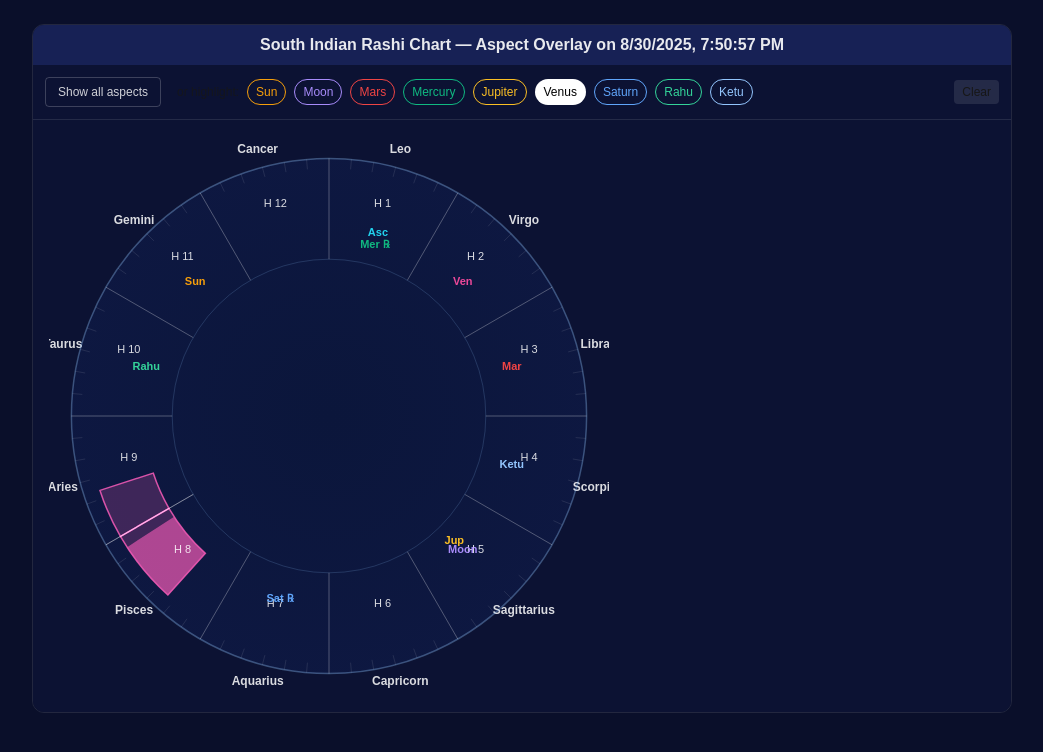
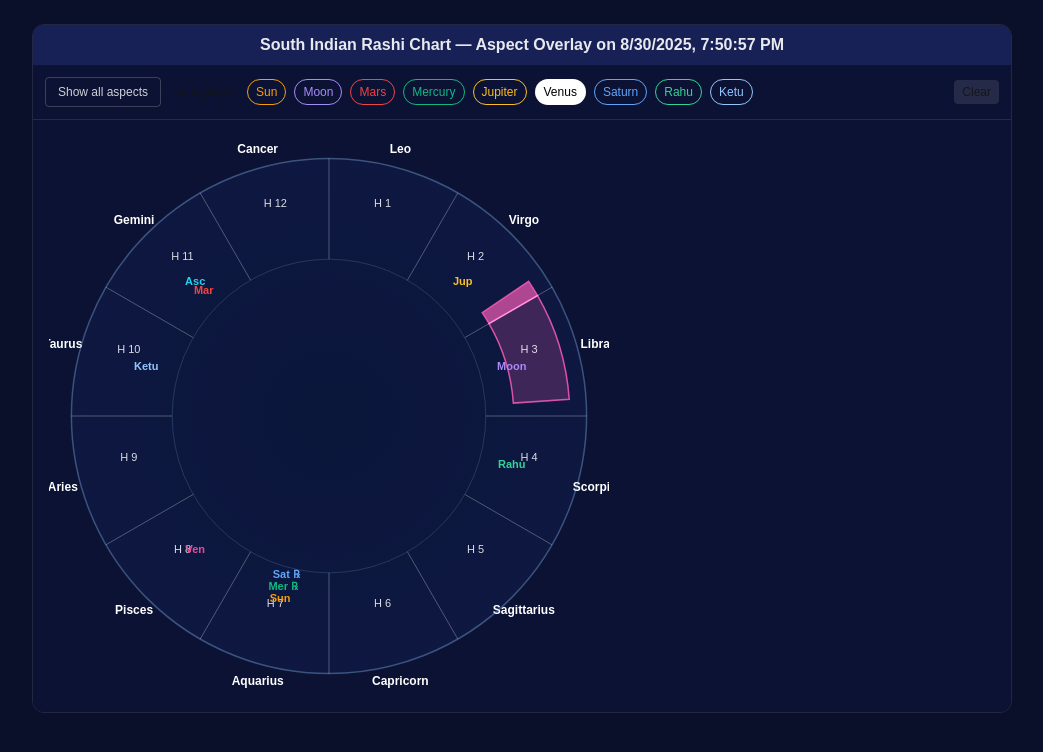
Before and after one commit to Vaishu1293/vedic-rashi, a Next.js app: page / in a window 1280 px wide. Shown: the top 752 px of the page, without its empty margins (118-1161 px from the left). Built offline with nearby package versions, Linux system fonts and the light colour scheme.

Commit message:
vision-overlay

```diff
--- a/src/app/circularRashiChart.tsx
+++ b/src/app/circularRashiChart.tsx
@@ -15,9 +15,10 @@ export interface Placement {
 interface Props {
   ascSign: number;
   placements: Placement[];
-  size?: number;                 // px, default 560
+  size?: number;
   selectedPlanet?: Planet | null;
-  highlightPlanets?: Planet[];   // show *all* aspects for these
+  highlightPlanets?: Planet[];
+  showAllAspects?: boolean;      // NEW: control fill vs border mode
 }
 
 export const P_COLOR: Record<Planet, string> = {
@@ -31,52 +32,37 @@ const P_LABEL: Record<Planet, string> = {
   Venus:"Ven", Saturn:"Sat", Rahu:"Rahu", Ketu:"Ketu", Uranus:"Ura", Neptune:"Nep", Pluto:"Plu",
 };
 
-// Whole-sign drishti offsets
+// Whole-sign drishti
 export const DRISHTI_OFFSETS: Partial<Record<Planet, number[]>> = {
   Sun:[6], Moon:[6], Mercury:[6], Venus:[6],
   Mars:[3,6,7], Jupiter:[4,6,8], Saturn:[2,6,9],
   Rahu:[], Ketu:[],
 };
 
-// Sign names (0 = Aries)
 const SIGN_NAMES = [
   "Aries","Taurus","Gemini","Cancer","Leo","Virgo",
   "Libra","Scorpio","Sagittarius","Capricorn","Aquarius","Pisces"
 ];
 
-// ---------- math helpers ----------
+// helpers
 const clampDeg = (d?: number) => Math.max(0, Math.min(29.999, d ?? 0));
-
-// place Asc sign at the 12 o’clock edge; each sign is 30°
 function signStartAngle(sign: number, ascSign: number): number {
-  // angle increases clockwise; -90° is 12 o’clock
   const houseIdx = (sign - ascSign + 12) % 12;
   return -90 + houseIdx * 30;
 }
-
 function polar(cx: number, cy: number, r: number, angleDegCW: number) {
   const rad = (Math.PI / 180) * angleDegCW;
   return { x: cx + r * Math.cos(rad), y: cy + r * Math.sin(rad) };
 }
-
-// Ring sector (filled annulus slice) path from start→end (CW)
-function ringSectorPath(
-  cx: number, cy: number,
-  rInner: number, rOuter: number,
-  startDeg: number, endDeg: number
-) {
-  // normalize CW small sweep (<= 30° in our usage)
+function ringSectorPath(cx: number, cy: number, rInner: number, rOuter: number, startDeg: number, endDeg: number) {
   let s = startDeg, e = endDeg;
   if (e < s) [s, e] = [e, s];
-  const large = e - s > 180 ? 1 : 0;     // always 0 here, but safe
-  const sweep = 1;                       // clockwise
-
+  const large = e - s > 180 ? 1 : 0;
+  const sweep = 1;
   const pOuterStart = polar(cx, cy, rOuter, s);
   const pOuterEnd   = polar(cx, cy, rOuter, e);
   const pInnerEnd   = polar(cx, cy, rInner, e);
   const pInnerStart = polar(cx, cy, rInner, s);
-
-  // Outer arc (CW), inner arc (CCW using sweep=0), close
   return [
     `M ${pOuterStart.x} ${pOuterStart.y}`,
     `A ${rOuter} ${rOuter} 0 ${large} ${sweep} ${pOuterEnd.x} ${pOuterEnd.y}`,
@@ -86,15 +72,8 @@ function ringSectorPath(
   ].join(" ");
 }
 
-type Seg = {
-  targetSign: number;
-  startAngle: number;   // cw degrees (absolute on wheel)
-  endAngle: number;     // cw degrees
-  color: string;
-  brightFirst15: boolean;
-};
+type Seg = { targetSign: number; startAngle: number; endAngle: number; color: string; brightFirst15: boolean };
 
-// Build two segments per aspect: (target deg→30) + (next 0→deg)
 function makeSegmentsForPlanet(pl: Planet, placements: Placement[], ascSign: number): Seg[] {
   const src = placements.find(p => p.planet === pl);
   if (!src) return [];
@@ -107,36 +86,21 @@ function makeSegmentsForPlanet(pl: Planet, placements: Placement[], ascSign: num
     const tgt = (src.sign + off) % 12;
     const nxt = (tgt + 1) % 12;
 
-    // target sign start/end (absolute wheel angles)
     const tgtStart = signStartAngle(tgt, ascSign);
     const tgtEnd   = tgtStart + 30;
-    const segAStart = tgtStart + deg; // deg→30
+    const segAStart = tgtStart + deg;
     const segAEnd   = tgtEnd;
-
-    out.push({
-      targetSign: tgt,
-      startAngle: segAStart,
-      endAngle: segAEnd,
-      color,
-      brightFirst15: true,
-    });
+    out.push({ targetSign: tgt, startAngle: segAStart, endAngle: segAEnd, color, brightFirst15: true });
 
     if (deg > 0) {
       const nxtStart = signStartAngle(nxt, ascSign);
-      const segBStart = nxtStart;            // 0→deg
+      const segBStart = nxtStart;
       const segBEnd   = nxtStart + deg;
-      out.push({
-        targetSign: nxt,
-        startAngle: segBStart,
-        endAngle: segBEnd,
-        color,
-        brightFirst15: false,
-      });
+      out.push({ targetSign: nxt, startAngle: segBStart, endAngle: segBEnd, color, brightFirst15: false });
     }
   }
   return out;
 }
-// -----------------------------------
 
 const CircularRashiChart: React.FC<Props> = ({
   ascSign,
@@ -144,18 +108,16 @@ const CircularRashiChart: React.FC<Props> = ({
   size = 560,
   selectedPlanet = null,
   highlightPlanets = [],
+  showAllAspects = false,
 }) => {
   const cx = size / 2;
   const cy = size / 2;
 
-  // radii
-  const rOuter = size * 0.46;    // wheel outer rim (house border)
-  const rInner = size * 0.28;    // inner rim (labels area)
-  // the *band* will be a filled annular region between these two
+  const rOuter = size * 0.46;
+  const rInner = size * 0.28;
   const rBandInner = size * 0.33;
   const rBandOuter = size * 0.43;
 
-  // planet groups by sign
   const bySign = useMemo(() => {
     const m = new Map<number, Placement[]>();
     placements.forEach(p => {
@@ -166,47 +128,28 @@ const CircularRashiChart: React.FC<Props> = ({
     return m;
   }, [placements]);
 
-  // collect aspect segments to draw
   const segs = useMemo(() => {
-    const planets = highlightPlanets.length
-      ? highlightPlanets
-      : (selectedPlanet ? [selectedPlanet] : []);
+    const planets = highlightPlanets.length ? highlightPlanets : (selectedPlanet ? [selectedPlanet] : []);
     const res: Seg[] = [];
-    planets.forEach(pl => {
-      makeSegmentsForPlanet(pl, placements, ascSign).forEach(s => res.push(s));
-    });
-    // draw faded under bright
-    res.sort((a,b) => Number(a.brightFirst15) - Number(b.brightFirst15));
+    planets.forEach(pl => { makeSegmentsForPlanet(pl, placements, ascSign).forEach(s => res.push(s)); });
     return res;
   }, [highlightPlanets, selectedPlanet, placements, ascSign]);
 
-  // house boundaries & degree ticks (drawn LAST to keep borders fixed on top)
+  // ticks
   const ticks = useMemo(() => {
-    const lines: { x1:number,y1:number,x2:number,y2:number, opacity:number }[] = [];
+    const lines = [];
     for (let i=0; i<12; i++) {
       const a = signStartAngle(i, ascSign);
       const p1 = polar(cx, cy, rOuter, a);
       const p2 = polar(cx, cy, rInner, a);
       lines.push({ x1:p1.x, y1:p1.y, x2:p2.x, y2:p2.y, opacity:0.4 });
-      // optional small degree ticks (each 5° inside each sign)
-      for (let g=5; g<30; g+=5) {
-        const ag = a + g;
-        const ip = polar(cx, cy, rOuter, ag);
-        const jp = polar(cx, cy, rOuter-10, ag);
-        lines.push({ x1:ip.x, y1:ip.y, x2:jp.x, y2:jp.y, opacity:0.14 });
     }
-    }
-    // close the circle
-    const pO1 = polar(cx, cy, rOuter, signStartAngle(0, ascSign)+360);
-    const pO2 = polar(cx, cy, rInner, signStartAngle(0, ascSign)+360);
-    lines.push({ x1:pO1.x, y1:pO1.y, x2:pO2.x, y2:pO2.y, opacity:0.4 });
     return lines;
   }, [ascSign, cx, cy, rOuter, rInner]);
 
   return (
     <div className="relative" style={{ width: size, height: size }}>
       <svg width={size} height={size}>
-        {/* BACKGROUND */}
         <defs>
           <radialGradient id="bgGrad" cx="50%" cy="50%" r="60%">
             <stop offset="0%" stopColor="#0b163b" />
@@ -215,117 +158,72 @@ const CircularRashiChart: React.FC<Props> = ({
         </defs>
         <circle cx={cx} cy={cy} r={rOuter} fill="url(#bgGrad)" />
 
-        {/* === ASPECT OVERLAYS (draw UNDER borders) === */}
+        {/* Aspect overlays */}
         {segs.map((s, i) => {
-          // Split the first 15° for target chunks only
+          const fullPath = ringSectorPath(cx, cy, rBandInner, rBandOuter, s.startAngle, s.endAngle);
+          if (showAllAspects) {
+            // outline only
+            return <path key={i} d={fullPath} fill="none" stroke={s.color} strokeWidth={2} opacity={0.9} />;
+          } else {
+            // filled with bright/fade
             const fullSpan = s.endAngle - s.startAngle;
             const brightSpan = s.brightFirst15 ? Math.min(15, fullSpan) : 0;
             const brightEnd  = s.startAngle + brightSpan;
-
             const brightPath = s.brightFirst15 && brightSpan > 0
               ? ringSectorPath(cx, cy, rBandInner, rBandOuter, s.startAngle, brightEnd)
               : null;
-          const fadePath = ringSectorPath(
-            cx, cy, rBandInner, rBandOuter,
-            s.brightFirst15 ? brightEnd : s.startAngle,
-            s.endAngle
-          );
-
+            const fadePath = ringSectorPath(cx, cy, rBandInner, rBandOuter, s.brightFirst15 ? brightEnd : s.startAngle, s.endAngle);
             return (
-            <g key={i} style={{ mixBlendMode: "screen" }}>
-              {/* faded annular sector */}
-              {fadePath && (
-                <path d={fadePath} fill={s.color} opacity={0.22} />
-              )}
-              {/* bright annular sector (first 15°) */}
-              {brightPath && (
-                <path d={brightPath} fill={s.color} opacity={0.72} />
-              )}
-              {/* crisp band border */}
-              <path
-                d={ringSectorPath(cx, cy, rBandInner, rBandOuter, s.startAngle, s.endAngle)}
-                fill="none"
-                stroke={s.color}
-                strokeWidth={1.5}
-                opacity={0.9}
-              />
+              <g key={i} style={{ mixBlendMode:"screen" }}>
+                {fadePath && <path d={fadePath} fill={s.color} opacity={0.22} />}
+                {brightPath && <path d={brightPath} fill={s.color} opacity={0.72} />}
+                <path d={fullPath} fill="none" stroke={s.color} strokeWidth={1.5} opacity={0.9} />
               </g>
             );
+          }
         })}
 
-        {/* SIGN NAMES (around the rim) */}
-        {Array.from({length: 12}).map((_, signIdx) => {
+        {/* Sign names */}
+        {Array.from({length:12}).map((_, signIdx) => {
           const mid = signStartAngle(signIdx, ascSign) + 15;
           const rp  = rOuter + 18;
           const tp  = polar(cx, cy, rp, mid);
           return (
-            <text
-              key={`sign-name-${signIdx}`}
-              x={tp.x}
-              y={tp.y}
-              fill="rgba(255,255,255,0.85)"
-              fontSize={12}
-              fontWeight={600}
-              textAnchor="middle"
-              dominantBaseline="middle"
-            >
+            <text key={signIdx} x={tp.x} y={tp.y} fill="white" fontSize={12} fontWeight={600} textAnchor="middle" dominantBaseline="middle">
               {SIGN_NAMES[signIdx]}
             </text>
           );
         })}
 
-        {/* PLANETS + HOUSE NOS (inside) */}
+        {/* House numbers + planets */}
         {Array.from({length:12}).map((_, sign) => {
-          const mid = signStartAngle(sign, ascSign) + 15; // middle of sign
+          const mid = signStartAngle(sign, ascSign) + 15;
           const labelR = (rInner + rOuter) / 2;
           const p = polar(cx, cy, labelR, mid);
           const houseNo = ((sign - ascSign + 12) % 12) + 1;
           const plist = bySign.get(sign) ?? [];
           return (
             <g key={sign}>
-              {/* house no */}
-              <text
-                x={p.x}
-                y={p.y - 12}
-                fill="rgba(255,255,255,.85)"
-                fontSize={11}
-                textAnchor="middle"
-                dominantBaseline="middle"
-              >
+              <text x={p.x} y={p.y-12} fill="rgba(255,255,255,.85)" fontSize={11} textAnchor="middle" dominantBaseline="middle">
                 H {houseNo}
               </text>
-              {/* planets stacked slightly inward */}
-              {plist.length > 0 && (
-                <g>
               {plist.map((pl, idx) => {
                 const rp = labelR - 18 - idx*12;
                 const tp = polar(cx, cy, rp, mid);
                 return (
-                      <text
-                        key={`${sign}-${pl.planet}-${idx}`}
-                        x={tp.x} y={tp.y}
-                        fill={P_COLOR[pl.planet]}
-                        fontSize={11}
-                        fontWeight={600}
-                        textAnchor="middle"
-                        dominantBaseline="middle"
-                      >
+                  <text key={`${sign}-${pl.planet}-${idx}`} x={tp.x} y={tp.y} fill={P_COLOR[pl.planet]} fontSize={11} fontWeight={600} textAnchor="middle" dominantBaseline="middle">
                     {P_LABEL[pl.planet]}{pl.retro ? " ℞" : ""}
                   </text>
                 );
               })}
             </g>
-              )}
-            </g>
           );
         })}
 
-        {/* === HOUSE BORDERS on TOP (fixed) === */}
+        {/* Borders */}
         <circle cx={cx} cy={cy} r={rOuter} fill="none" stroke="rgba(147,197,253,.35)" strokeWidth="1.5" />
         <circle cx={cx} cy={cy} r={rInner} fill="none" stroke="rgba(147,197,253,.18)" strokeWidth="1" />
-        {ticks.map((t,i)=>(
-          <line key={i} x1={t.x1} y1={t.y1} x2={t.x2} y2={t.y2} stroke="rgba(255,255,255,0.7)" strokeOpacity={t.opacity} />
-        ))}
+        {ticks.map((t,i)=>(<line key={i} x1={t.x1} y1={t.y1} x2={t.x2} y2={t.y2} stroke="rgba(255,255,255,0.7)" strokeOpacity={t.opacity} />))}
       </svg>
     </div>
   );
--- a/src/app/natalChart.tsx
+++ b/src/app/natalChart.tsx
@@ -9,16 +9,16 @@ const ALL_DRISHTI_PLANETS = ["Sun","Moon","Mars","Mercury","Jupiter","Venus","Sa
 const NatalChart: React.FC<NatalChartProps> = ({ title }) => {
   const [ascSign] = useState<number>(4); // Leo
   const [placements, setPlacements] = useState<Placement[]>([
-    { planet: "Asc", sign: 4 },
-    { planet: "Sun", sign: 2, deg: 15 },  // Gemini 15° (for testing)
-    { planet: "Moon", sign: 8, deg: 10 },
-    { planet: "Mars", sign: 6, deg: 7 },
-    { planet: "Mercury", sign: 4, deg: 5, retro: true },
-    { planet: "Jupiter", sign: 8, deg: 15 },
-    { planet: "Venus", sign: 5, deg: 12 },
-    { planet: "Saturn", sign: 10, deg: 2, retro: true },
-    { planet: "Rahu", sign: 1, deg: 20 },
-    { planet: "Ketu", sign: 7, deg: 20 },
+    { planet: "Asc", sign: 2 },
+    { planet: "Sun", sign: 10, deg: 28 },  // Gemini 15° (for testing)
+    { planet: "Moon", sign: 6, deg: 22 },
+    { planet: "Mars", sign: 2, deg: 18 },
+    { planet: "Mercury", sign: 10, deg: 22, retro: true },
+    { planet: "Jupiter", sign: 5, deg: 18 },
+    { planet: "Venus", sign: 11, deg: 26 },
+    { planet: "Saturn", sign: 10, deg: 0, retro: true },
+    { planet: "Rahu", sign: 7, deg: 22 },
+    { planet: "Ketu", sign: 1, deg: 22 },
   ]);
 
   // (optional) one-time tiny shuffle like your demo
@@ -36,7 +36,7 @@ const NatalChart: React.FC<NatalChartProps> = ({ title }) => {
 
   const availableDrishtiPlanets = useMemo(
     () => ALL_DRISHTI_PLANETS.filter(pl =>
-      placements.some(p => p.planet === pl) && (DRISHTI_OFFSETS as any)[pl]
+      placements.some(p => p.planet === pl) && (DRISHTI_OFFSETS)[pl]
     ),
     [placements]
   );
@@ -66,7 +66,7 @@ const NatalChart: React.FC<NatalChartProps> = ({ title }) => {
                 className={`px-2 py-1 rounded-full text-xs border transition active:scale-95 ${
                   selected === p ? "bg-white text-black" : "bg-transparent text-white/80 border-white/20"
                 }`}
-                style={{ borderColor: selected === p ? "transparent" : P_COLOR[p as any], color: selected === p ? undefined : P_COLOR[p as any] }}
+                style={{ borderColor: selected === p ? "transparent" : P_COLOR[p], color: selected === p ? undefined : P_COLOR[p] }}
               >
                 {p}
               </button>
@@ -85,7 +85,8 @@ const NatalChart: React.FC<NatalChartProps> = ({ title }) => {
           placements={placements}
           size={560}
           selectedPlanet={showAllAspects ? null : selected}
-          highlightPlanets={showAllAspects ? (availableDrishtiPlanets as any) : []}
+          highlightPlanets={showAllAspects ? (availableDrishtiPlanets) : []}
+          showAllAspects={showAllAspects}
         />
       </div>
 
@@ -95,7 +96,7 @@ const NatalChart: React.FC<NatalChartProps> = ({ title }) => {
           <span className="opacity-80">Legend:</span>
           {availableDrishtiPlanets.map(p => (
             <span key={`legend-${p}`} className="inline-flex items-center gap-1">
-              <span className="inline-block w-2.5 h-2.5 rounded-full" style={{ background: P_COLOR[p as any] }} />
+              <span className="inline-block w-2.5 h-2.5 rounded-full" style={{ background: P_COLOR[p] }} />
               {p}
             </span>
           ))}
```
Lines whose indentation alone changed are shown as unchanged.
